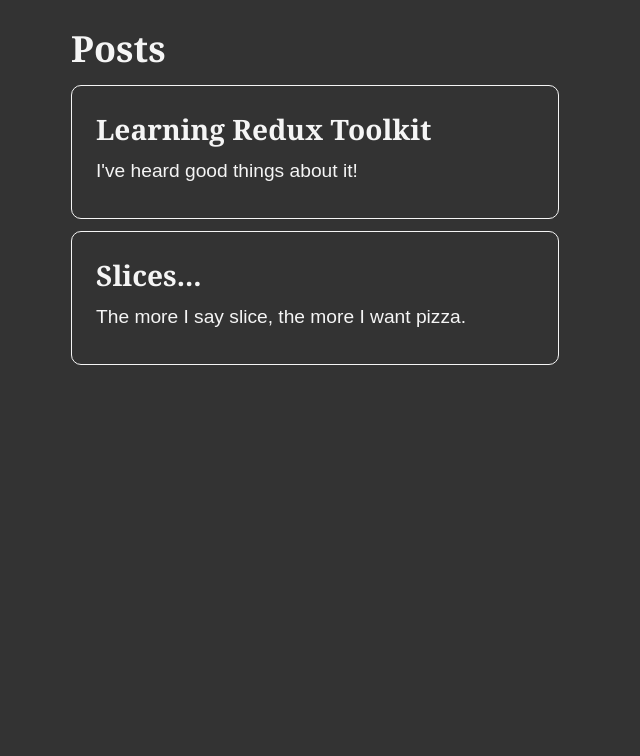
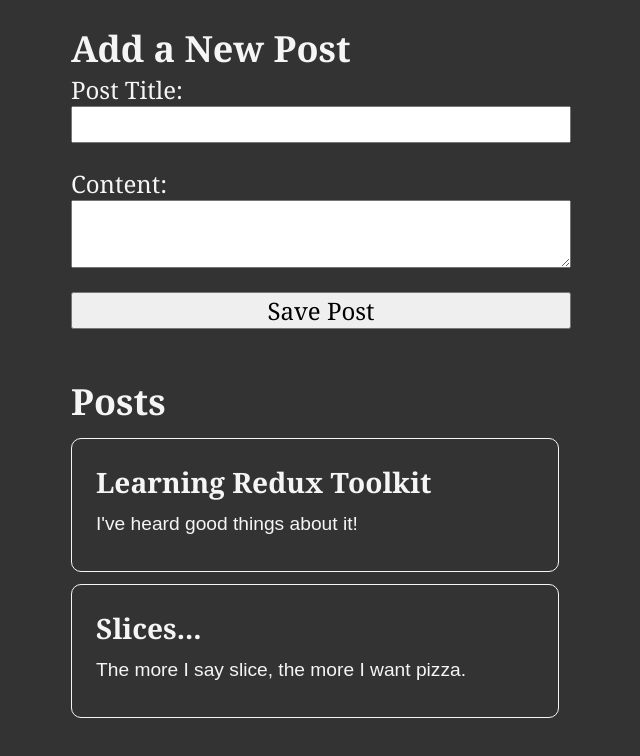
Before and after one commit to yilengyao/redux_toolkit-tutorial, a React (Create React App) app: page / in a window 1280 px wide. Shown: the top 756 px of the page, without its empty margins (319-959 px from the left). Built offline with nearby package versions, Linux system fonts and the light colour scheme.

Commit message:
created addpostform

```diff
--- a/src/App.js
+++ b/src/App.js
@@ -1,8 +1,10 @@
 import PostList from "./features/posts/PostList";
+import AddPostForm from "./features/posts/AddPostForm";
 
 function App() {
   return (
     <main className="App">
+      <AddPostForm />
       <PostList />
     </main>
   );
--- /dev/null
+++ b/src/features/posts/AddPostForm.js
@@ -0,0 +1,57 @@
+import { useState } from "react";
+import { nanoid } from "@reduxjs/toolkit";
+import { postAdded } from "./postsSlice";
+import { useDispatch } from "react-redux";
+
+const AddPostForm = () => {
+  const dispatch = useDispatch();
+
+  const [title, setTitle] = useState("");
+  const [content, setContent] = useState("");
+
+  const onTitleChanged = (e) => setTitle(e.target.value);
+  const onContentChanged = (e) => setContent(e.target.value);
+
+  const onSavedPostClicked = () => {
+    if (title && content) {
+      dispatch(
+        postAdded({
+          id: nanoid(),
+          title,
+          content,
+        }),
+      );
+
+      setTitle("");
+      setContent("");
+    }
+  };
+
+  return (
+    <section>
+      <h2>Add a New Post</h2>
+      <form>
+        <label htmlFor="postTitle">Post Title:</label>
+        <input
+          type="text"
+          id="postTitle"
+          name="postTitle"
+          value={title}
+          onChange={onTitleChanged}
+        />
+        <label htmlFor="postContent">Content:</label>
+        <textarea
+          id="postContent"
+          name="postContent"
+          value={content}
+          onChange={onContentChanged}
+        />
+        <button type="button" onClick={onSavedPostClicked}>
+          Save Post
+        </button>
+      </form>
+    </section>
+  );
+};
+
+export default AddPostForm;
--- a/src/features/posts/postsSlice.js
+++ b/src/features/posts/postsSlice.js
@@ -16,9 +16,15 @@
 const postsSlice = createSlice({
   name: "posts",
   initialState,
-  reducers: {},
+  reducers: {
+    postAdded(state, action) {
+      state.push(action.payload);
+    },
+  },
 });
 
 export const selectAllPosts = (state) => state.posts;
 
+export const { postAdded } = postsSlice.actions;
+
 export default postsSlice.reducer;
```
